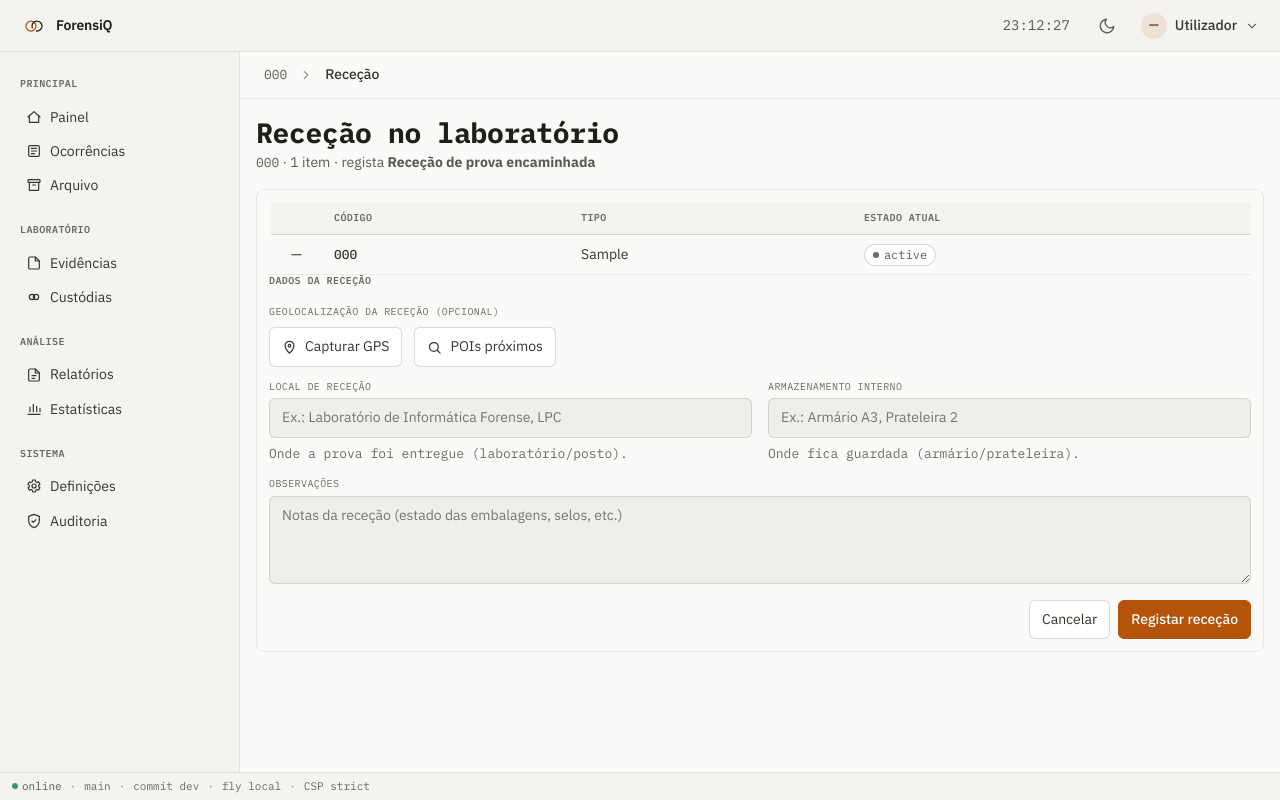
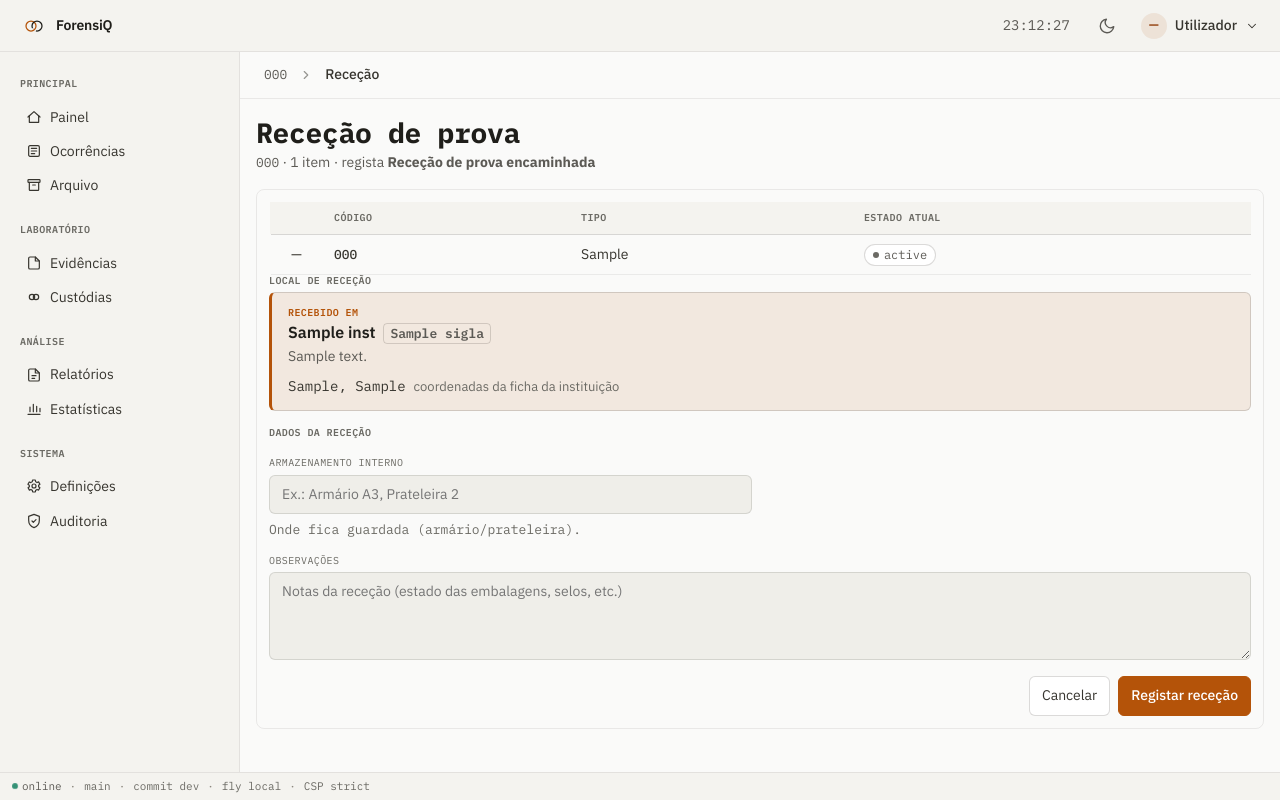
Before and after one commit to joao-pt/ForensiQ, a Django app: template src/frontend/templates/occurrence_intake.html in a window 1280 px wide. Run offline with Django 5.2, Linux system fonts and the light colour scheme; tables that the repository leaves empty hold one stand-in row (values such as "Sample post"); the template is opened without the code that fills it: values that come from a table or form of the project are taken from there, most other values are stand-ins (such as "Sample title", 1, 10 or a date in 2020); parts of the project's set-up code (start-up, migrations or seed data) failed here and were passed over.

Commit message:
fix(recepcao): herdar local e coordenada da instituicao de destino
A recepcao de prova encaminhada (fase 2 do handoff) e sempre num ponto de controlo fixo: a instituicao de destino do encaminhamento, que ja tem coordenada e morada na ficha. O intake deixa de pedir captura de GPS, POIs e local em texto livre — mostra o destino em leitura apenas (nome, sigla, morada e coordenada da ficha em forma canonica) e so recolhe armazenamento interno e observacoes. O location_name do ledger passa a ser derivado do nome da instituicao de destino.

Regressao: o intake nao oferece captura de GPS nem campo de local; mostra o destino com a coordenada da ficha; o location_name e derivado da instituicao.

```diff
--- a/src/frontend/static/css/components/forensic.css
+++ b/src/frontend/static/css/components/forensic.css
@@ -433,6 +433,43 @@ meter.bar::-moz-meter-bar { background: var(--accent); border-radius: var(--r-1)
 .facts__src { color: var(--text-subtle); font-size: var(--fs-xs); }
 
 /* ============================================================
+   Destino de receção (read-only) — a instituição de destino e a sua
+   coordenada vêm da ficha; a receção confirma-as, não as captura.
+   ============================================================ */
+.intake-dest { display: flex; flex-direction: column; gap: var(--sp-2); margin: 0 0 var(--sp-4); }
+.intake-dest__card {
+    border: 1px solid var(--border-strong);
+    border-left: 3px solid var(--accent);
+    background: var(--accent-tint);
+    border-radius: var(--r-2);
+    padding: var(--sp-3) var(--sp-4);
+}
+.intake-dest__tag {
+    display: block;
+    font-family: var(--font-mono); font-size: 10px;
+    text-transform: uppercase; letter-spacing: var(--tracking-wide);
+    color: var(--accent); font-weight: var(--fw-semi);
+    margin-bottom: 2px;
+}
+.intake-dest__name {
+    margin: 0; font-size: var(--fs-base); font-weight: var(--fw-semi);
+    color: var(--text-emphasis); line-height: var(--lh-tight);
+}
+.intake-dest__sigla {
+    font-size: var(--fs-xs); color: var(--text-muted);
+    padding: 1px 6px; border: 1px solid var(--border-strong);
+    border-radius: var(--r-1); margin-left: var(--sp-1);
+}
+.intake-dest__addr { margin: var(--sp-1) 0 0; font-size: var(--fs-sm); color: var(--text-muted); }
+.intake-dest__gps {
+    margin: var(--sp-2) 0 0; font-size: var(--fs-sm); color: var(--text);
+    font-feature-settings: "zero" 1, "tnum" 1;
+    display: flex; align-items: baseline; gap: var(--sp-2); flex-wrap: wrap;
+}
+.intake-dest__src { font-family: var(--font-sans); font-size: var(--fs-xs); color: var(--text-subtle); }
+.intake-dest__gps--missing { color: var(--state-warn-text, var(--text-muted)); }
+
+/* ============================================================
    Secção (blocos em páginas de detalhe)
    ============================================================ */
 .section { border: 1px solid var(--border); border-radius: var(--r-3); margin-bottom: var(--sp-4); overflow: hidden; }
--- a/src/frontend/templates/occurrence_intake.html
+++ b/src/frontend/templates/occurrence_intake.html
@@ -1,5 +1,5 @@
 {% extends 'base.html' %}
-{% load static %}
+{% load static l10n %}
 
 {% block title %}Receção · {{ occurrence.code }} — ForensiQ{% endblock %}
 
@@ -17,9 +17,8 @@
 {% endblock %}
 
 {% block extra_js %}
-  <script src="{% static 'js/components/geo.js' %}"></script>
-  <script src="{% static 'js/components/geo-capture.js' %}"></script>
-  <script src="{% static 'js/components/nearby-pois.js' %}"></script>
+  {# Sem captura de GPS na receção: a coordenada vem da ficha da instituição de #}
+  {# destino (ADR-0016 v2 — GPS só no terreno). Só o foco de erros é preciso. #}
   <script src="{% static 'js/form-error-focus.js' %}"></script>
 {% endblock %}
 
@@ -28,7 +27,7 @@
 
   <header class="detail__head">
     <div>
-      <h1 class="detail__title" id="in-title">Receção no laboratório</h1>
+      <h1 class="detail__title" id="in-title">Receção de prova</h1>
       <p class="detail__sub"><span class="mono">{{ occurrence.code }}</span> · {{ evidence_count }} {{ evidence_count|pluralize:"item,itens" }} · regista <strong>Receção de prova encaminhada</strong></p>
     </div>
   </header>
@@ -82,40 +81,28 @@
           </tbody>
         </table>
 
+        <h3 class="subhead">Local de receção</h3>
+        {% if reception_institutions %}
+        <div class="intake-dest" role="group" aria-label="Instituição de receção">
+          {% for inst in reception_institutions %}
+          <div class="intake-dest__card">
+            <span class="intake-dest__tag">Recebido em</span>
+            <p class="intake-dest__name">
+              {{ inst.name }}{% if inst.sigla %} <span class="mono intake-dest__sigla">{{ inst.sigla }}</span>{% endif %}
+            </p>
+            {% if inst.address %}<p class="intake-dest__addr">{{ inst.address }}</p>{% endif %}
+            {% if inst.gps_lat is not None and inst.gps_lng is not None %}
+              <p class="intake-dest__gps mono">{{ inst.gps_lat|unlocalize }}, {{ inst.gps_lng|unlocalize }}<span class="intake-dest__src">coordenadas da ficha da instituição</span></p>
+            {% else %}
+              <p class="intake-dest__gps intake-dest__gps--missing">Sem coordenadas no registo — atualize a ficha da instituição.</p>
+            {% endif %}
+          </div>
+          {% endfor %}
+        </div>
+        {% endif %}
+
         <h3 class="subhead">Dados da receção</h3>
         <div class="form-grid intake-meta">
-
-          <input type="hidden" id="f-lat" name="gps_lat">
-          <input type="hidden" id="f-lng" name="gps_lng">
-          <input type="hidden" id="f-acc" name="gps_accuracy_m">
-
-          <div class="form-field form-field--full" role="group" aria-labelledby="in-geo-label">
-            <span class="subhead" id="in-geo-label">Geolocalização da receção (opcional)</span>
-            <div class="form-inline">
-              <button type="button" class="btn-ghost" data-geo-capture
-                      data-lat-target="#f-lat" data-lng-target="#f-lng" data-acc-target="#f-acc" data-decimals="4">
-                {% include 'partials/icons/_gps.html' %}
-                Capturar GPS
-              </button>
-              <button type="button" class="btn-ghost" data-nearby-pois
-                      data-lat-target="#f-lat" data-lng-target="#f-lng" data-pois-target="#intake-pois"
-                      data-input-target="#f-loc" data-pois-list-target="#intake-pois-list" data-radius="500">
-                {% include 'partials/icons/_search.html' %}
-                POIs próximos
-              </button>
-              <span class="mono facts__src" data-geo-acc></span>
-              <span class="mono facts__src" data-nearby-pois-status></span>
-            </div>
-          </div>
-
-          <div class="form-field">
-            <label for="f-loc">Local de receção</label>
-            <input type="text" id="f-loc" name="location_name" list="intake-pois"
-                   placeholder="Ex.: Laboratório de Informática Forense, LPC" autocomplete="off">
-            <span class="form-hint">Onde a prova foi entregue (laboratório/posto).</span>
-            <datalist id="intake-pois"></datalist>
-            <div id="intake-pois-list" class="poi-picker" role="group" aria-label="POIs próximos" hidden></div>
-          </div>
           <div class="form-field">
             <label for="f-storage">Armazenamento interno</label>
             <input type="text" id="f-storage" name="storage_location"
```
Also changed, not shown: src/backend/core/frontend_views.py (+34 -13 lines), src/backend/core/tests_inbound.py (+10 -0 lines), src/backend/core/tests_intake.py (+31 -1 lines).
